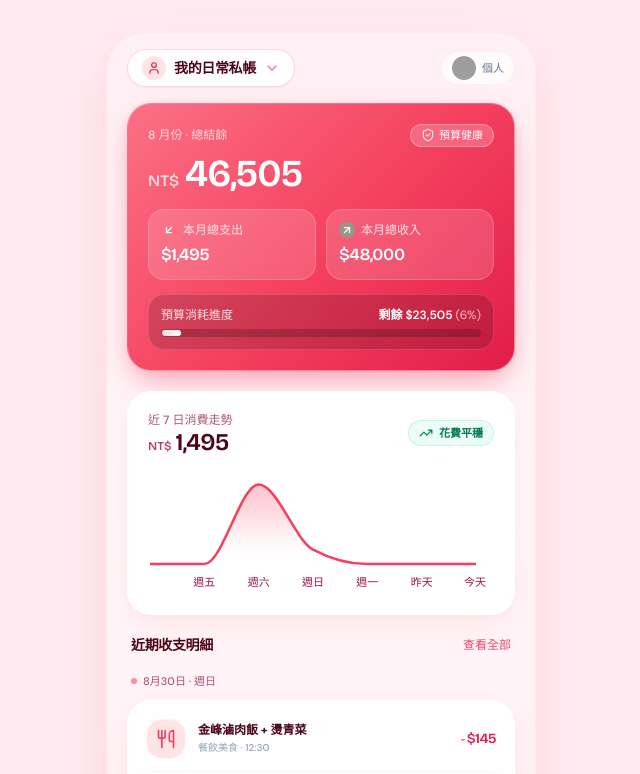
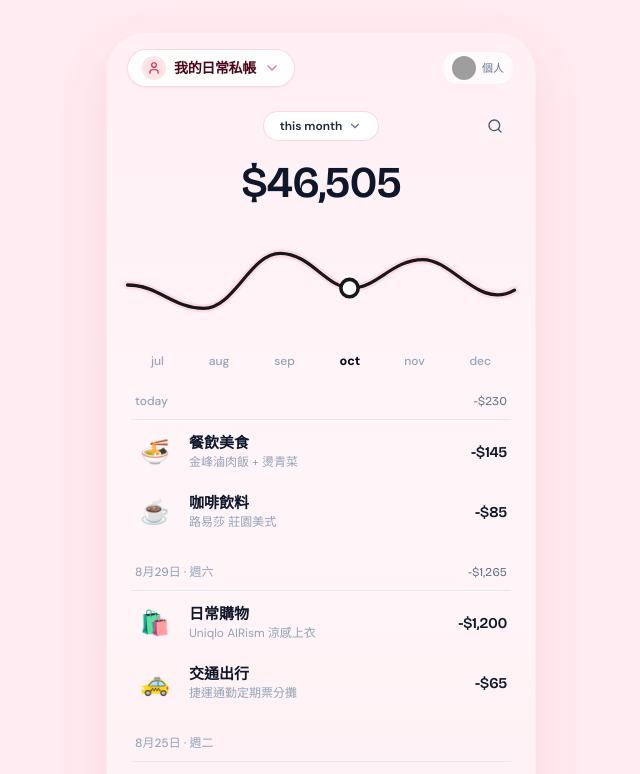
Before and after one commit to iamlouxu/qin-tsai-gee, a React (Vite) app: page / in a window 1280 px wide. Shown: the top 774 px of the page, without its empty margins (319-959 px from the left). Built offline with nearby package versions, Linux system fonts and the light colour scheme; grey boxes are pictures that could not be loaded.

Commit message:
refactor: redesign dashboard components and integrate quick add button into bottom navigation

```diff
--- a/src/App.tsx
+++ b/src/App.tsx
@@ -2,7 +2,6 @@ import { useState, useMemo } from 'react';
 import { Routes, Route, Navigate } from 'react-router-dom';
 import { MobileContainer } from './components/layout/MobileContainer';
 import { BottomNav } from './components/layout/BottomNav';
-import { FloatingAddButton } from './components/layout/FloatingAddButton';
 import { LedgerSwitcher } from './components/dashboard/LedgerSwitcher';
 import { PersonalOverviewCard } from './components/dashboard/PersonalOverviewCard';
 import { WeddingGoalCard } from './components/dashboard/WeddingGoalCard';
@@ -224,11 +223,8 @@ export function App() {
         <Route path="*" element={<Navigate to="/" replace />} />
       </Routes>
 
-      {/* Right-Floating Quick Add FAB Button */}
-      <FloatingAddButton onClick={() => setIsQuickAddOpen(true)} />
-
-      {/* Floating Bottom Navigation Bar (Uses React Router) */}
-      <BottomNav />
+      {/* Floating Bottom Navigation Bar with centered Add Button */}
+      <BottomNav onAddClick={() => setIsQuickAddOpen(true)} />
 
       {/* Quick Add Drawer Modal */}
       <QuickAddDrawer
--- a/src/components/dashboard/PersonalOverviewCard.tsx
+++ b/src/components/dashboard/PersonalOverviewCard.tsx
@@ -1,6 +1,6 @@
-import React from 'react';
-import { ArrowUpRight, ArrowDownLeft, ShieldCheck } from 'lucide-react';
-import { formatCurrency, formatNumber } from '../../utils/formatters';
+import React, { useState } from 'react';
+import { ChevronDown, Search, ArrowUpRight, ArrowDownLeft } from 'lucide-react';
+import { formatCurrency } from '../../utils/formatters';
 
 interface PersonalOverviewCardProps {
   balance: number;
@@ -15,75 +15,57 @@ export const PersonalOverviewCard: React.FC<PersonalOverviewCardProps> = ({
   totalIncome,
   monthlyBudget,
 }) => {
-  const budgetPercent = Math.min(100, Math.round((totalExpense / monthlyBudget) * 100));
+  const [showDetails, setShowDetails] = useState(false);
   const remainingBudget = Math.max(0, monthlyBudget - totalExpense);
 
   return (
-    <div className="pink-gradient-card rounded-3xl p-5 text-white relative overflow-hidden mb-5 border border-white/30 shadow-[0_14px_34px_-6px_rgba(244,63,94,0.38)]">
-      {/* Top Meta Header */}
-      <div className="flex justify-between items-center mb-2">
-        <span className="text-xs font-medium text-rose-100/90">
-          8 月份 · 總結餘
-        </span>
-        <div className="flex items-center space-x-1 bg-white/20 backdrop-blur-md px-2.5 py-0.5 rounded-full text-[11px] font-medium text-white border border-white/30 shadow-xs">
-          <ShieldCheck className="w-3.5 h-3.5 text-rose-100" />
-          <span>預算健康</span>
+    <div className="pt-2 pb-1 text-center select-none">
+      {/* Top Filter Bar: Centered Period Capsule & Search */}
+      <div className="relative flex items-center justify-center mb-5">
+        <button
+          onClick={() => setShowDetails(!showDetails)}
+          className="inline-flex items-center space-x-1.5 bg-white/95 hover:bg-white border border-rose-200/80 px-4 py-1.5 rounded-full text-xs font-semibold text-slate-800 shadow-2xs active:scale-95 transition-all"
+        >
+          <span>this month</span>
+          <ChevronDown
+            className={`w-3.5 h-3.5 text-slate-500 transition-transform duration-200 ${
+              showDetails ? 'rotate-180' : ''
+            }`}
+          />
+        </button>
+
+        {/* Search Icon button on the right */}
+        <button
+          className="absolute right-1 w-8 h-8 rounded-full flex items-center justify-center text-slate-600 hover:text-rose-600 hover:bg-white/60 active:scale-95 transition-all"
+          title="搜尋收支"
+        >
+          <Search className="w-4 h-4 stroke-[2]" />
+        </button>
+      </div>
+
+      {/* Hero Big Amount: Centered Clean Minimalist Display */}
+      <div className="mb-2">
+        <div className="font-display font-extrabold text-[44px] tracking-tight text-slate-900 leading-none">
+          {formatCurrency(balance)}
         </div>
       </div>
 
-      {/* Hero Balance Display with Distinct Currency Hierarchy */}
-      <div className="flex items-baseline gap-1.5 mb-4">
-        <span className="text-base font-bold text-rose-100/90 font-display">NT$</span>
-        <span className="font-display font-extrabold text-[38px] tracking-tight text-white leading-none">
-          {formatNumber(balance)}
-        </span>
-      </div>
-
-      {/* Expense & Income Cards */}
-      <div className="grid grid-cols-2 gap-2.5 mb-3.5">
-        {/* Expense Card */}
-        <div className="bg-white/15 backdrop-blur-md rounded-2xl p-3 border border-white/20 transition-transform active:scale-[0.98]">
-          <div className="flex items-center space-x-1.5 text-rose-100 text-xs mb-1">
-            <span className="w-4 h-4 rounded-full bg-rose-400/50 flex items-center justify-center">
-              <ArrowDownLeft className="w-3 h-3 text-white stroke-[2.5]" />
-            </span>
-            <span className="font-medium">本月總支出</span>
-          </div>
-          <div className="font-display font-bold text-[17px] text-white tracking-tight">
-            {formatCurrency(totalExpense)}
-          </div>
-        </div>
-
-        {/* Income Card */}
-        <div className="bg-white/15 backdrop-blur-md rounded-2xl p-3 border border-white/20 transition-transform active:scale-[0.98]">
-          <div className="flex items-center space-x-1.5 text-rose-100 text-xs mb-1">
-            <span className="w-4 h-4 rounded-full bg-emerald-400/50 flex items-center justify-center">
-              <ArrowUpRight className="w-3 h-3 text-white stroke-[2.5]" />
-            </span>
-            <span className="font-medium">本月總收入</span>
-          </div>
-          <div className="font-display font-bold text-[17px] text-white tracking-tight">
-            {formatCurrency(totalIncome)}
-          </div>
-        </div>
-      </div>
-
-      {/* Budget Progress Bar */}
-      <div className="bg-black/15 backdrop-blur-md rounded-2xl p-3 border border-white/15">
-        <div className="flex justify-between items-center text-xs text-rose-100 mb-1.5">
-          <span className="font-medium">預算消耗進度</span>
-          <span className="font-semibold text-white">
-            剩餘 {formatCurrency(remainingBudget)}{' '}
-            <span className="text-rose-200/90 font-normal">({budgetPercent}%)</span>
+      {/* Optional Expandable Breakdown Pills */}
+      {showDetails && (
+        <div className="flex items-center justify-center gap-2.5 mt-3 mb-1 animate-in fade-in zoom-in-95 duration-200">
+          <span className="inline-flex items-center gap-1 text-[11px] font-medium text-rose-600 bg-rose-50 px-2.5 py-1 rounded-full border border-rose-200/60 shadow-2xs">
+            <ArrowDownLeft className="w-3 h-3" />
+            支 {formatCurrency(totalExpense)}
+          </span>
+          <span className="inline-flex items-center gap-1 text-[11px] font-medium text-emerald-700 bg-emerald-50 px-2.5 py-1 rounded-full border border-emerald-200/60 shadow-2xs">
+            <ArrowUpRight className="w-3 h-3" />
+            收 {formatCurrency(totalIncome)}
+          </span>
+          <span className="text-[11px] text-slate-500 font-medium">
+            預算餘 {formatCurrency(remainingBudget)}
           </span>
         </div>
-        <div className="w-full bg-black/20 h-2 rounded-full overflow-hidden p-[1px]">
-          <div
-            className="bg-gradient-to-r from-white/80 to-white h-full rounded-full transition-all duration-500 shadow-xs"
-            style={{ width: `${budgetPercent}%` }}
-          />
-        </div>
-      </div>
+      )}
     </div>
   );
 };
--- a/src/components/dashboard/SpendingTrendChart.tsx
+++ b/src/components/dashboard/SpendingTrendChart.tsx
@@ -1,94 +1,80 @@
-import React from 'react';
-import {
-  ResponsiveContainer,
-  AreaChart,
-  Area,
-  Tooltip,
-  XAxis,
-} from 'recharts';
-import { TrendingUp } from 'lucide-react';
-import { formatCurrency, formatNumber } from '../../utils/formatters';
+import React, { useState } from 'react';
 
 interface SpendingTrendChartProps {
-  data: { day: string; amount: number; fullDate: string }[];
-  totalWeekly: number;
+  data?: { day: string; amount: number; fullDate: string }[];
+  totalWeekly?: number;
 }
 
-export const SpendingTrendChart: React.FC<SpendingTrendChartProps> = ({
-  data,
-  totalWeekly,
-}) => {
+const MONTHS = [
+  { key: 'jul', label: 'jul', cx: 75, cy: 78 },
+  { key: 'aug', label: 'aug', cx: 150, cy: 24 },
+  { key: 'sep', label: 'sep', cx: 185, cy: 45 },
+  { key: 'oct', label: 'oct', cx: 218, cy: 58 },
+  { key: 'nov', label: 'nov', cx: 290, cy: 30 },
+  { key: 'dec', label: 'dec', cx: 345, cy: 80 },
+];
+
+export const SpendingTrendChart: React.FC<SpendingTrendChartProps> = () => {
+  const [selectedMonth, setSelectedMonth] = useState('oct');
+  const currentPoint = MONTHS.find((m) => m.key === selectedMonth) || MONTHS[3];
+
   return (
-    <div className="glass-card rounded-3xl p-5 mb-5 border border-rose-100/80 shadow-[0_8px_24px_-4px_rgba(251,113,133,0.08)]">
-      {/* Header */}
-      <div className="flex justify-between items-center mb-3">
-        <div>
-          <div className="text-xs font-medium text-rose-900/70">
-            近 7 日消費走勢
-          </div>
-          <div className="flex items-baseline gap-1 mt-0.5">
-            <span className="text-xs font-bold text-rose-800/80 font-display">NT$</span>
-            <span className="font-display font-extrabold text-2xl text-rose-950 tracking-tight leading-none">
-              {formatNumber(totalWeekly)}
-            </span>
-          </div>
-        </div>
-        <div className="flex items-center space-x-1.5 text-[11px] font-bold text-emerald-700 bg-emerald-50/90 px-2.5 py-1 rounded-full border border-emerald-200/60 shadow-2xs">
-          <TrendingUp className="w-3.5 h-3.5" />
-          <span>花費平穩</span>
-        </div>
+    <div className="w-full pt-2 pb-5 select-none">
+      {/* Smooth Continuous Spline Wave (Exact match to reference screenshot) */}
+      <div className="relative h-28 w-full overflow-visible my-1">
+        <svg
+          viewBox="0 0 380 110"
+          className="w-full h-full overflow-visible"
+          fill="none"
+          xmlns="http://www.w3.org/2000/svg"
+        >
+          {/* Ambient soft glow stroke beneath main path */}
+          <path
+            d="M 0,55 C 30,55 45,78 75,78 C 105,78 120,24 150,24 C 180,24 195,58 220,58 C 245,58 260,30 290,30 C 320,30 345,80 380,60"
+            stroke="rgba(244, 63, 94, 0.12)"
+            strokeWidth="8"
+            strokeLinecap="round"
+          />
+
+          {/* Main Pure Continuous Wave Line */}
+          <path
+            d="M 0,55 C 30,55 45,78 75,78 C 105,78 120,24 150,24 C 180,24 195,58 220,58 C 245,58 260,30 290,30 C 320,30 345,80 380,60"
+            stroke="#18181B"
+            strokeWidth="3.2"
+            strokeLinecap="round"
+          />
+
+          {/* Focal Active Marker Circle */}
+          <circle
+            cx={currentPoint.cx}
+            cy={currentPoint.cy}
+            r="8.5"
+            fill="#FFFFFF"
+            stroke="#18181B"
+            strokeWidth="3.5"
+            className="transition-all duration-300 shadow-sm"
+          />
+        </svg>
       </div>
 
-      {/* Recharts Area Chart - Clean Mibu Spline with Gradient */}
-      <div className="h-32 w-full -ml-2">
-        <ResponsiveContainer width="100%" height="100%">
-          <AreaChart data={data} margin={{ top: 10, right: 10, left: 10, bottom: 0 }}>
-            <defs>
-              <linearGradient id="pinkTrendGradient" x1="0" y1="0" x2="0" y2="1">
-                <stop offset="0%" stopColor="#FB7185" stopOpacity={0.4} />
-                <stop offset="60%" stopColor="#F43F5E" stopOpacity={0.08} />
-                <stop offset="100%" stopColor="#FFF0F5" stopOpacity={0.0} />
-              </linearGradient>
-            </defs>
-            <XAxis
-              dataKey="day"
-              axisLine={false}
-              tickLine={false}
-              tick={{ fill: '#9D174D', fontSize: 11, fontWeight: 500 }}
-              dy={6}
-            />
-            <Tooltip
-              content={({ active, payload }) => {
-                if (active && payload && payload.length) {
-                  const item = payload[0].payload;
-                  return (
-                    <div className="glass-card bg-white/95 backdrop-blur-xl py-1.5 px-3 rounded-2xl shadow-[0_8px_20px_-4px_rgba(244,63,94,0.2)] border border-rose-200/80">
-                      <div className="text-[10px] font-medium text-rose-700/80">{item.fullDate}</div>
-                      <div className="font-display font-bold text-sm text-rose-950 tracking-tight mt-0.5">
-                        {formatCurrency(item.amount)}
-                      </div>
-                    </div>
-                  );
-                }
-                return null;
-              }}
-            />
-            <Area
-              type="monotone"
-              dataKey="amount"
-              stroke="#F43F5E"
-              strokeWidth={2.5}
-              fillOpacity={1}
-              fill="url(#pinkTrendGradient)"
-              activeDot={{
-                r: 5,
-                fill: '#FFFFFF',
-                stroke: '#E11D48',
-                strokeWidth: 2.5,
-              }}
-            />
-          </AreaChart>
-        </ResponsiveContainer>
+      {/* Months Horizontal Navigation */}
+      <div className="flex justify-between items-center px-4 pt-1">
+        {MONTHS.map((m) => {
+          const isSelected = m.key === selectedMonth;
+          return (
+            <button
+              key={m.key}
+              onClick={() => setSelectedMonth(m.key)}
+              className={`text-xs transition-all duration-150 lowercase py-1 px-2 rounded-lg ${
+                isSelected
+                  ? 'font-bold text-slate-950 scale-105'
+                  : 'font-medium text-slate-400 hover:text-slate-600'
+              }`}
+            >
+              {m.label}
+            </button>
+          );
+        })}
       </div>
     </div>
   );
--- a/src/components/dashboard/TransactionList.tsx
+++ b/src/components/dashboard/TransactionList.tsx
@@ -36,6 +36,23 @@ const iconMap: Record<string, React.FC<{ className?: string }>> = {
   Sparkles,
 };
 
+// Cute high-res emojis matching the reference design screenshot
+const categoryEmojiMap: Record<string, string> = {
+  food: '🍜',
+  drink: '☕',
+  transport: '🚕',
+  shopping: '🛍️',
+  entertainment: '🎬',
+  wedding_venue: '💒',
+  photography: '📸',
+  honeymoon: '✈️',
+  engagement: '💍',
+  salary: '💰',
+  bonus: '✨',
+  pet: '🐶',
+  repair: '🛠️',
+};
+
 export const TransactionList: React.FC<TransactionListProps> = ({
   transactions,
   isSharedLedger,
@@ -57,35 +74,39 @@ export const TransactionList: React.FC<TransactionListProps> = ({
   );
 
   return (
-    <div className="space-y-4 mb-8">
-      <div className="flex justify-between items-center px-1">
-        <h2 className="text-sm font-bold text-rose-950 font-sans tracking-tight">
-          近期收支明細
-        </h2>
-        <span className="text-xs text-rose-600/80 font-medium cursor-pointer hover:text-rose-700 transition-colors">
-          查看全部
-        </span>
-      </div>
-
+    <div className="space-y-6 mb-10 px-1">
       {dates.length === 0 ? (
-        <div className="glass-card rounded-3xl p-8 text-center text-slate-400">
+        <div className="py-12 text-center text-slate-400">
           <ReceiptText className="w-10 h-10 mx-auto mb-2 text-rose-300 stroke-[1.5]" />
-          <p className="text-xs font-medium">目前尚無收支記錄，點擊右下角 ➕ 開始記帳吧！</p>
+          <p className="text-xs font-medium">目前尚無收支記錄，點擊下方 ➕ 開始記帳！</p>
         </div>
       ) : (
-        dates.map((date) => {
+        dates.map((date, index) => {
           const items = groupedTransactions[date];
+          const isToday = index === 0;
+          const dayTotalExpense = items
+            .filter((t) => t.type === 'expense')
+            .reduce((sum, t) => sum + t.amount, 0);
+
           return (
-            <div key={date} className="space-y-2">
-              {/* Date Header Pill */}
-              <div className="flex items-center space-x-1.5 text-[11px] font-medium text-rose-900/70 px-1 py-0.5">
-                <span className="w-1.5 h-1.5 rounded-full bg-rose-400/80" />
-                <span>{formatDateDisplay(date)}</span>
+            <div key={date} className="space-y-1">
+              {/* Date Header & Subtotal matching screenshot: "today   -$308.89" */}
+              <div className="flex justify-between items-baseline text-xs text-slate-400 font-medium px-1">
+                <span className="lowercase">{isToday ? 'today' : formatDateDisplay(date)}</span>
+                {dayTotalExpense > 0 && (
+                  <span className="font-display font-medium text-slate-500">
+                    -{formatCurrency(dayTotalExpense)}
+                  </span>
+                )}
               </div>
 
-              {/* Transactions in Date */}
-              <div className="glass-card rounded-3xl p-2 space-y-0.5 divide-y divide-rose-100/40 shadow-[0_6px_20px_-4px_rgba(251,113,133,0.06)]">
+              {/* Clean Thin Divider Line under date */}
+              <div className="w-full border-b border-slate-200/90 pt-0.5 pb-1 mb-2" />
+
+              {/* Unboxed Clean Rows without thick cards */}
+              <div className="space-y-1">
                 {items.map((tx) => {
+                  const emoji = categoryEmojiMap[tx.category?.id];
                   const IconComponent = iconMap[tx.category?.iconName] || ReceiptText;
                   const isExpense = tx.type === 'expense';
                   const isDeposit = tx.type === 'savings_deposit';
@@ -93,50 +114,55 @@ export const TransactionList: React.FC<TransactionListProps> = ({
                   return (
                     <div
                       key={tx.id}
-                      className="flex items-center justify-between p-2.5 hover:bg-rose-50/60 rounded-2xl transition-all duration-150 active:scale-[0.985] cursor-pointer"
+                      className="flex items-center justify-between py-2 px-1 hover:bg-white/50 rounded-2xl transition-all duration-150 active:scale-[0.985] cursor-pointer"
                     >
-                      {/* Left: Icon & Title */}
-                      <div className="flex items-center space-x-3 overflow-hidden">
-                        <div
-                          className="w-10 h-10 rounded-2xl flex items-center justify-center shrink-0 shadow-2xs border border-white/60"
-                          style={{
-                            backgroundColor: tx.category?.bgColor || '#FFE4E6',
-                            color: tx.category?.color || '#F43F5E',
-                          }}
-                        >
-                          <IconComponent className="w-5 h-5 stroke-[2]" />
+                      {/* Left: Icon/Emoji & Title/Subtitle */}
+                      <div className="flex items-center space-x-3.5 overflow-hidden">
+                        <div className="w-10 h-10 rounded-2xl flex items-center justify-center shrink-0 text-2xl select-none">
+                          {emoji ? (
+                            <span>{emoji}</span>
+                          ) : (
+                            <div
+                              className="w-9 h-9 rounded-xl flex items-center justify-center shadow-2xs"
+                              style={{
+                                backgroundColor: tx.category?.bgColor || '#FFE4E6',
+                                color: tx.category?.color || '#F43F5E',
+                              }}
+                            >
+                              <IconComponent className="w-5 h-5 stroke-[2]" />
+                            </div>
+                          )}
                         </div>
+
                         <div className="truncate">
-                          <div className="text-xs font-bold text-rose-950 truncate leading-tight">
-                            {tx.note || tx.category.name}
+                          <div className="text-[15px] font-bold text-slate-900 truncate leading-tight">
+                            {tx.category?.name || tx.note}
                           </div>
                           <div className="flex items-center space-x-1.5 mt-0.5">
-                            <span className="text-[10px] text-slate-400 font-medium">
-                              {tx.category.name} · {tx.time}
+                            <span className="text-xs text-slate-400 font-normal truncate">
+                              {tx.note ? tx.note : tx.category.name}
                             </span>
                             {isSharedLedger && (
-                              <span className="inline-flex items-center gap-0.5 text-[9px] font-medium bg-rose-100/80 text-rose-800 px-1.5 py-0.5 rounded-md">
-                                👤 {tx.user.name.split(' ')[0]}
+                              <span className="inline-flex items-center text-[9px] font-medium text-slate-400 bg-slate-100 px-1 py-0.2 rounded">
+                                {tx.user.name.split(' ')[0]}
                               </span>
                             )}
                           </div>
                         </div>
                       </div>
 
-                      {/* Right: Amount */}
-                      <div className="text-right shrink-0 pl-2">
+                      {/* Right: Clean Amount Display matching screenshot */}
+                      <div className="text-right shrink-0 pl-3">
                         <div
-                          className={`font-display font-bold text-sm leading-tight tracking-tight ${
+                          className={`font-display font-bold text-[15px] leading-tight tracking-tight ${
                             isExpense
-                              ? 'text-rose-600'
+                              ? 'text-slate-900'
                               : isDeposit
                               ? 'text-pink-600 font-extrabold'
                               : 'text-emerald-600'
                           }`}
                         >
-                          <span className="text-xs font-semibold mr-0.5 opacity-75">
-                            {isExpense ? '-' : '+'}
-                          </span>
+                          {isExpense ? '-' : '+'}
                           {formatCurrency(tx.amount)}
                         </div>
                         {isDeposit && (
--- a/src/components/layout/BottomNav.tsx
+++ b/src/components/layout/BottomNav.tsx
@@ -1,6 +1,6 @@
 import React from 'react';
 import { useLocation, useNavigate } from 'react-router-dom';
-import { Home, PieChart, Target, Settings } from 'lucide-react';
+import { Home, PieChart, Target, Settings, Plus } from 'lucide-react';
 
 export type NavTab = 'home' | 'analytics' | 'goals' | 'settings';
 
@@ -11,21 +11,25 @@ export interface NavTabItem {
   icon: React.FC<{ className?: string }>;
 }
 
-export const BottomNav: React.FC = () => {
+interface BottomNavProps {
+  onAddClick?: () => void;
+}
+
+export const BottomNav: React.FC<BottomNavProps> = ({ onAddClick }) => {
   const location = useLocation();
   const navigate = useNavigate();
 
-  const tabs: NavTabItem[] = [
+  const leftTabs: NavTabItem[] = [
     { id: 'home', path: '/', label: '總覽', icon: Home },
     { id: 'analytics', path: '/analytics', label: '統計', icon: PieChart },
+  ];
+
+  const rightTabs: NavTabItem[] = [
     { id: 'goals', path: '/goals', label: '目標', icon: Target },
     { id: 'settings', path: '/settings', label: '設定', icon: Settings },
   ];
 
-  return (
-    <div className="absolute bottom-5 left-5 right-5 z-30 pointer-events-auto">
-      <nav className="glass-nav rounded-3xl py-2.5 px-3 flex justify-around items-center shadow-soft-pink border border-white/90">
-        {tabs.map((tab) => {
+  const renderTab = (tab: NavTabItem) => {
     const Icon = tab.icon;
     const isActive =
       tab.path === '/'
@@ -36,7 +40,7 @@ export const BottomNav: React.FC = () => {
       <button
         key={tab.id}
         onClick={() => navigate(tab.path)}
-              className={`flex flex-col items-center justify-center py-1.5 px-3 rounded-2xl transition-all duration-200 min-w-[56px] min-h-[46px] relative ${
+        className={`flex flex-col items-center justify-center py-1 px-2.5 rounded-2xl transition-all duration-200 min-w-[48px] relative ${
           isActive
             ? 'text-rose-600 font-bold'
             : 'text-slate-400 hover:text-rose-400 font-medium'
@@ -50,10 +54,26 @@ export const BottomNav: React.FC = () => {
             isActive ? 'scale-110 stroke-[2.4]' : 'stroke-[1.8]'
           }`}
         />
-              <span className="text-[11px] mt-0.5 tracking-tight">{tab.label}</span>
+        <span className="text-[10px] mt-0.5 tracking-tight">{tab.label}</span>
       </button>
     );
-        })}
+  };
+
+  return (
+    <div className="absolute bottom-5 left-5 right-5 z-30 pointer-events-auto">
+      <nav className="glass-nav rounded-3xl py-1.5 px-3 flex justify-around items-center shadow-soft-pink border border-white/90">
+        {leftTabs.map(renderTab)}
+
+        {/* Center Prominent Add Button matching reference screenshot */}
+        <button
+          onClick={onAddClick}
+          aria-label="快速記帳"
+          className="w-11 h-11 rounded-full bg-slate-950 hover:bg-slate-800 text-white flex items-center justify-center shadow-md active:scale-90 transition-all duration-150 mx-1 border border-white/30 shrink-0"
+        >
+          <Plus className="w-5 h-5 stroke-[2.8]" />
+        </button>
+
+        {rightTabs.map(renderTab)}
       </nav>
     </div>
   );
```
Lines whose indentation alone changed are shown as unchanged.
